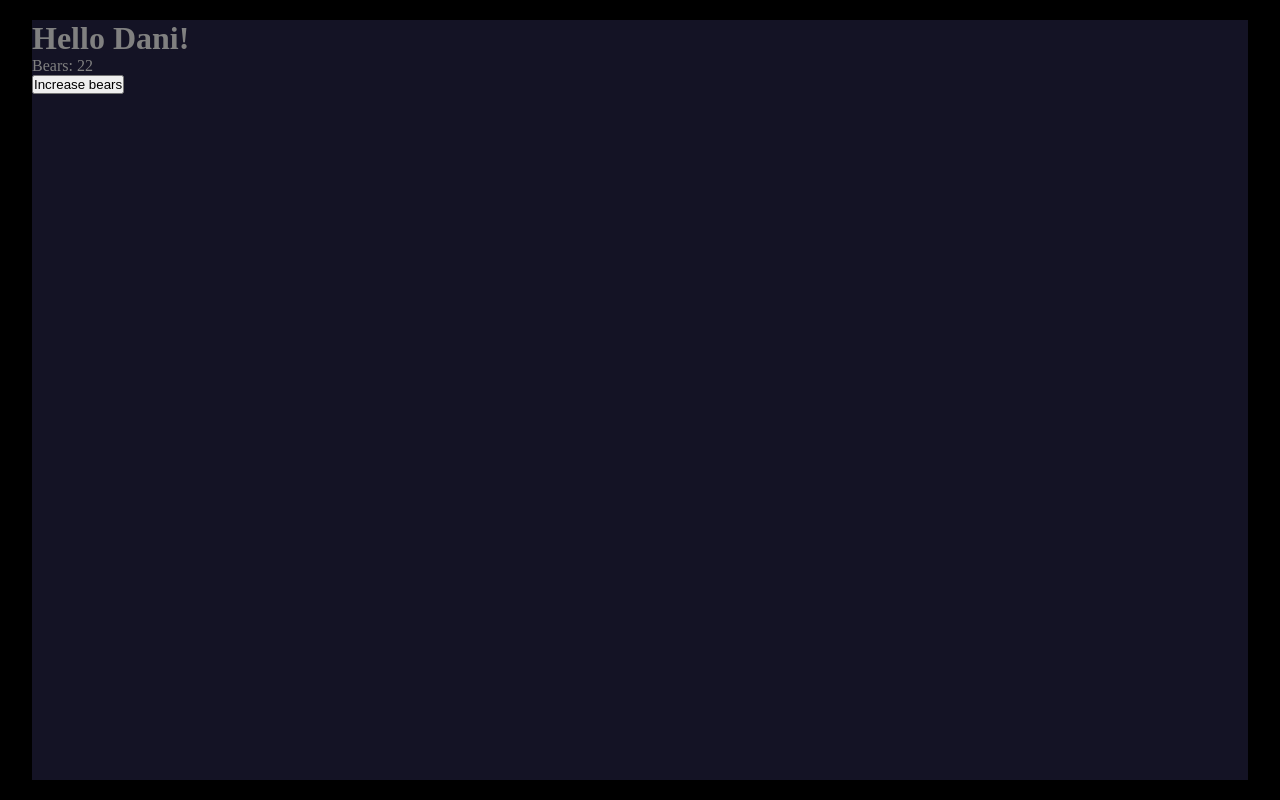
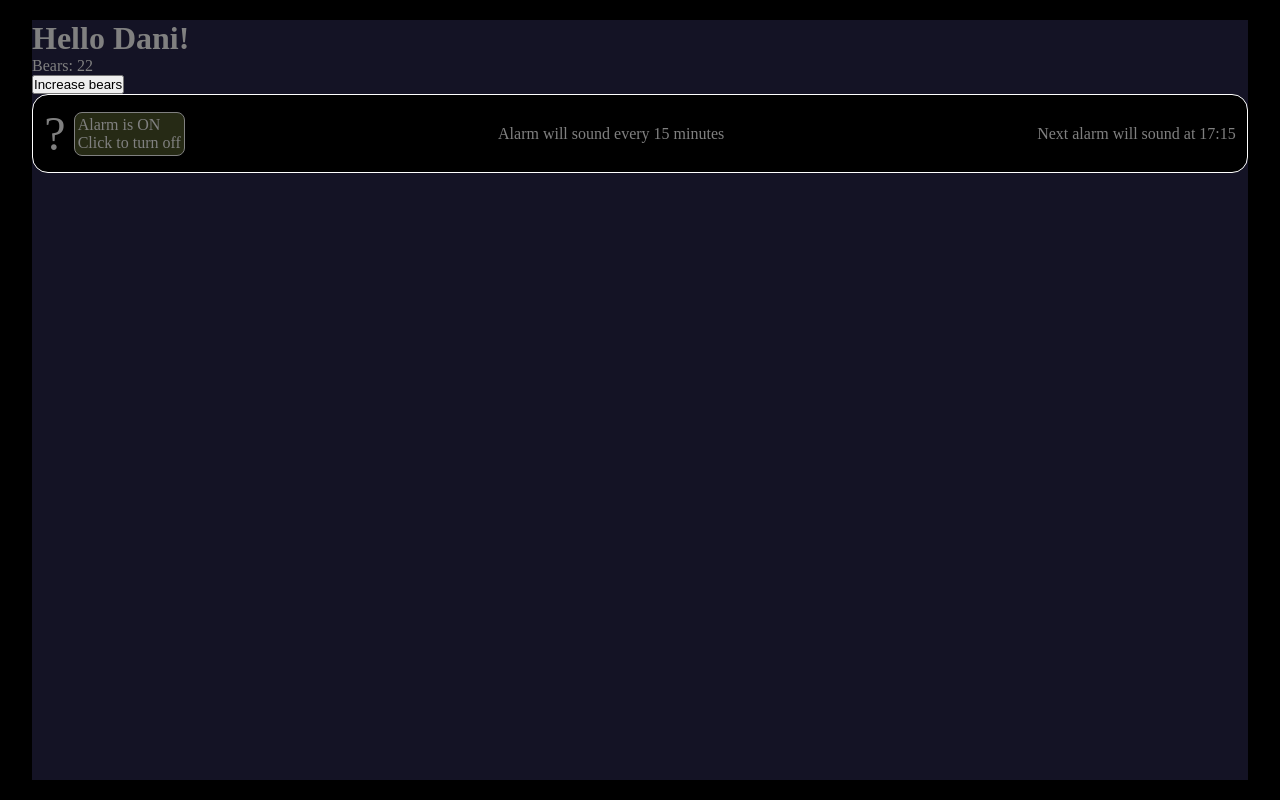
Before and after one commit to danifromecuador/plannywise_draft_4, a React (Vite) app: page / in a window 1280 px wide. Built offline with nearby package versions, Linux system fonts and the light colour scheme.

Commit message:
Create Alarm component | alarm | root/ |

```diff
--- a/main/App.css
+++ b/main/App.css
@@ -4,3 +4,35 @@
   color: gray;
   background-color: #141325;
 }
+
+/* COMPONENTS */
+.main-component {
+  width: 100%;
+  border: 1px solid white;
+  border-radius: 1rem;
+  padding: 0.7rem;
+  background-color: black;
+  display: flex;
+  justify-content: space-between;
+  align-items: center;
+}
+
+.secondary-component {
+  padding: 0.3rem;
+}
+
+.header {
+  display: flex;
+}
+
+.button {
+  border: 1px solid gray;
+  border-radius: 0.5rem;
+  padding: 0.2rem;
+  background-color: #262a15;
+  cursor: pointer;
+}
+
+.hide {
+  display: none;
+}
--- a/main/App.jsx
+++ b/main/App.jsx
@@ -1,4 +1,5 @@
 import { store } from '../src/store/store'
+import { Alarm } from '../src/alarm/Alarm'
 import './App.css'
 
 export const App = () => {
@@ -9,6 +10,7 @@ export const App = () => {
       <h1>Hello Dani!</h1>
       <p>Bears: {animalStore.bears}</p>
       <button onClick={() => animalStore.addBear()}>Increase bears</button>
+      <Alarm />
     </div>
   )
 }
--- /dev/null
+++ b/src/alarm/Alarm.css
@@ -0,0 +1,10 @@
+.Alarm.main-component > div:first-child {
+  display: flex;
+  align-items: center;
+  column-gap: 0.5rem;
+}
+
+.Alarm.main-component > div:first-child > div:first-child {
+  font-size: 3rem;
+  cursor: pointer;
+}
--- /dev/null
+++ b/src/alarm/Alarm.jsx
@@ -0,0 +1,23 @@
+import './Alarm.css'
+
+export const Alarm = () => {
+  return (
+    <div className='Alarm main-component'>
+      <div>
+        <div className='asd'>?</div>
+        <div className='button'>
+          <p>Alarm is ON</p>
+          <p>Click to turn off</p>
+        </div>
+      </div>
+      <div>
+        <p>Alarm will sound every 15 minutes</p>
+      </div>
+      <div>
+        <p>Next alarm will sound at 17:15</p>
+        <p className='hide'>Alarm is playing right now</p>
+        <p className='hide'>Can&apos;t you hear the alarm? Click here</p>
+      </div>
+    </div>
+  )
+}
```
